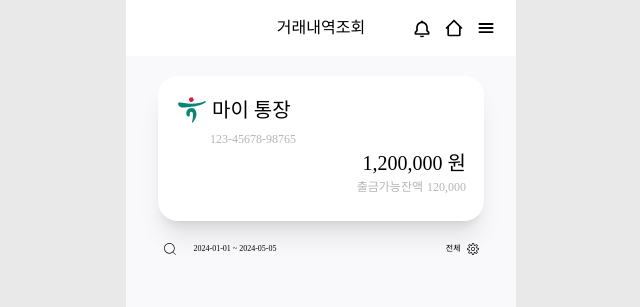
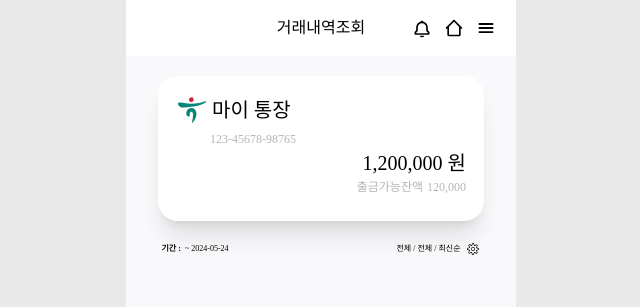
Before and after one commit to hana-runner/hana-v-frontend, a React (Vite) app: page /TransactionHistory in a window 1280 px wide. Shown: the top 307 px of the page, without its empty margins (319-959 px from the left). Built offline with nearby package versions, Linux system fonts and the light colour scheme; a web font is replaced by a local one.

Commit message:
✨ 거래내역 조회옵션 로직 완성

```diff
--- a/package.json
+++ b/package.json
@@ -12,7 +12,9 @@
   },
   "dependencies": {
     "@tanstack/react-query": "^5.37.1",
+    "moment": "^2.30.1",
     "react": "^18.2.0",
+    "react-calendar": "^5.0.0",
     "react-dom": "^18.2.0",
     "react-icons": "^5.2.1",
     "react-router-dom": "^6.23.1"
--- a/src/components/HistoryOption.tsx
+++ b/src/components/HistoryOption.tsx
@@ -1,27 +1,96 @@
-/* eslint-disable react/react-in-jsx-scope */
-import { CiSearch, CiSettings } from "react-icons/ci";
+import React, { useState } from "react";
+import { CiSettings } from "react-icons/ci";
+import moment from "moment";
+import HistoryOptionBoard from "./HistoryOptionBoard";
 
 function HistoryOption() {
-  const startDate = "2024-01-01";
-  const endDate = "2024-05-05";
-  const option = "전체";
+  const today = new Date();
+  const [isModalOpen, setIsModalOpen] = useState(false);
+  const [startDate, setStartDate] = useState<Date | undefined>(undefined);
+  const [endDate, setEndDate] = useState<Date | undefined>(today);
+  const [period, setPeriod] = useState<number | undefined>(0);
+  const [transaction, setTransaction] = useState<number>(0);
+  const [order, setOrder] = useState<number>(0);
+
+  const openModal = () => setIsModalOpen(true);
+  const closeModal = () => setIsModalOpen(false);
+  const handleDate = (start: Date | undefined, end: Date | undefined) => {
+    setStartDate(start);
+    setEndDate(end);
+    setIsModalOpen(false);
+  };
+  const handleOption = (periodName: number | undefined, entireView: number, orderBy: number) => {
+    setPeriod(periodName);
+    setTransaction(entireView);
+    setOrder(orderBy);
+  };
+  const getPeriodText = () => {
+    switch (period) {
+      case 1:
+        return "1개월";
+      case 3:
+        return "3개월";
+      case 6:
+        return "6개월";
+      case 12:
+        return "1년";
+      default:
+        return "전체";
+    }
+  };
+  const getTransactionText = () => {
+    switch (transaction) {
+      case 1:
+        return "입금";
+      case 2:
+        return "출금";
+      default:
+        return "전체";
+    }
+  };
+  const getOrderText = () => {
+    switch (order) {
+      case 1:
+        return "과거순";
+      default:
+        return "최신순";
+    }
+  };
 
   return (
+    <div className="relative">
       <div className="w-[319px] flex flex-wrap justify-between">
         <div className="flex items-center">
-        <CiSearch />
-        <span className="text-[8px] ml-[16px]">
-          {startDate}
+          <span className="text-[8px] font-bold">기간 : </span>
+          <span className="text-[8px] ml-[4px]">
+            {startDate ? moment(startDate).format("YYYY-MM-DD") : ""}
             {" "}
             ~
             {" "}
-          {endDate}
+            {endDate ? moment(endDate).format("YYYY-MM-DD") : ""}
           </span>
         </div>
         <div className="flex items-center">
-        <span className="text-[8px] mr-[4px]">{option}</span>
-        <CiSettings />
+          <span className="text-[8px] mr-[4px]">
+            {getPeriodText()}
+            {"  /  "}
+            {getTransactionText()}
+            {"  /  "}
+            {getOrderText()}
+          </span>
+          <CiSettings onClick={openModal} className="cursor-pointer" />
         </div>
+      </div>
+
+      {isModalOpen && (
+        <div className="fixed mt-[208px] inset-0 flex justify-center transform transition-transform duration-100 ease-in-out">
+          <HistoryOptionBoard
+            closeModal={closeModal}
+            confirmDate={handleDate}
+            confirmOption={handleOption}
+          />
+        </div>
+      )}
     </div>
   );
 }
--- /dev/null
+++ b/src/components/HistoryOptionBoard.tsx
@@ -0,0 +1,183 @@
+import React, { useState, useEffect } from "react";
+import { CgClose } from "react-icons/cg";
+import { IoCalendarOutline } from "react-icons/io5";
+import moment from "moment";
+import Calendar, { CalendarProps } from "react-calendar";
+import PeoridBtn from "./PeoridBtn";
+import "react-calendar/dist/Calendar.css";
+import CalculateDate from "../utils/CalculateDate";
+
+interface HistoryOptionBoardProps {
+  closeModal: () => void;
+  confirmDate: (start: Date | undefined, end: Date | undefined, period: number | undefined) => void;
+  confirmOption: (period: number | undefined, entireView: number, order: number) => void;
+}
+
+function HistoryOptionBoard({ closeModal, confirmDate, confirmOption }: HistoryOptionBoardProps) {
+  const [selectedPeriod, setSelectedPeriod] = useState<number | undefined>(undefined);
+  const today = new Date();
+  const [isStartDate, setStartDate] = useState<Date | undefined>(undefined);
+  const [isEndDate, setEndDate] = useState<Date>(today);
+  const [isStartCalendarOpen, setStartCalendarOpen] = useState(false);
+  const [isEndCalendarOpen, setEndCalendarOpen] = useState(false);
+  const [entireViewOption, setEntireViewOption] = useState<number>(0);
+  const [order, setOrder] = useState<number>(0);
+
+  const handleStartToggleCalendar = () => {
+    setStartCalendarOpen(!isStartCalendarOpen);
+  };
+
+  const handleEndToggleCalendar = () => {
+    setEndCalendarOpen(!isEndCalendarOpen);
+  };
+
+  const handleStartDateChange: CalendarProps["onChange"] = (value) => {
+    if (value instanceof Date) {
+      setStartDate(value);
+      setSelectedPeriod(undefined); // Clear the period
+      setStartCalendarOpen(false);
+    }
+  };
+
+  const handleEndDateChange: CalendarProps["onChange"] = (value) => {
+    if (value instanceof Date) {
+      setEndDate(value);
+      setEndCalendarOpen(false);
+    }
+  };
+
+  const handleConfirm = () => {
+    confirmDate(isStartDate, isEndDate, selectedPeriod);
+    confirmOption(selectedPeriod, entireViewOption, order);
+    closeModal();
+  };
+
+  const handlePeriod = (month: number) => {
+    setStartDate(CalculateDate(isEndDate, month));
+    setSelectedPeriod(month);
+  };
+
+  const handleEntireViewOption = (entireView: number) => {
+    setEntireViewOption(entireView);
+  };
+
+  const handleOrder = (orderOption: number) => {
+    setOrder(orderOption);
+  };
+
+  useEffect(() => {
+    if (isStartDate && !selectedPeriod) {
+      setSelectedPeriod(undefined);
+    }
+  }, [isStartDate, selectedPeriod]);
+
+  const periodOptions = [
+    { month: 1, description: "1개월" },
+    { month: 3, description: "3개월" },
+    { month: 6, description: "6개월" },
+    { month: 12, description: "1년" },
+  ];
+
+  const entireViewTexts = [
+    { month: 0, description: "전체" },
+    { month: 1, description: "입금" },
+    { month: 2, description: "출금" },
+  ];
+
+  const orderTexts = [
+    { month: 0, description: "최신순" },
+    { month: 1, description: "과거순" },
+  ];
+
+  return (
+    <div className="w-[390px] h-[590px] border-t-2 border-hanaSilver rounded-[40px] bg-white">
+      <div className="flex border-b-2 border-hanaSilver-300">
+        <CgClose onClick={closeModal} className="m-[20px] cursor-pointer" />
+        <p className="flex ml-[110px] items-center">조회 옵션</p>
+      </div>
+      <div className="flex flex-col items-center">
+        <p className="py-[24px]">조회기간</p>
+        <div id="btnGroup1" className="flex align-middle items-center">
+          {periodOptions.map((option) => (
+            <PeoridBtn
+              key={option.month}
+              month={option.month}
+              description={option.description}
+              width="w-[76px]"
+              height="h-[25px]"
+              selected={selectedPeriod === option.month}
+              onClick={() => handlePeriod(option.month)}
+            />
+          ))}
+        </div>
+        <div className="flex items-center mt-[24px]">
+          <div id="btnGroup2" className="relative flex justify-between w-[151px] h-[48px] p-[14px] items-center align-middle border-2 border-hanaSilver rounded-[10px]">
+            <p className="text-[12px]">{moment(isStartDate).format("YYYY-MM-DD")}</p>
+            <IoCalendarOutline onClick={handleStartToggleCalendar} className="cursor-pointer" />
+            {isStartCalendarOpen && (
+              <div className="absolute top-[50px] left-0 z-10 bg-white shadow-lg">
+                <Calendar
+                  onChange={handleStartDateChange}
+                  value={isStartDate}
+                  maxDate={isEndDate}
+                />
+              </div>
+            )}
+          </div>
+          <div className="mx-[8px]">-</div>
+          <div className="relative flex justify-between w-[151px] h-[48px] p-[14px] items-center align-middle border-2 border-hanaSilver rounded-[10px]">
+            <p className="text-[12px]">{moment(isEndDate).format("YYYY-MM-DD")}</p>
+            <IoCalendarOutline onClick={handleEndToggleCalendar} className="cursor-pointer" />
+            {isEndCalendarOpen && (
+              <div className="absolute top-[50px] left-0 z-10 bg-white shadow-lg">
+                <Calendar
+                  onChange={handleEndDateChange}
+                  value={isEndDate}
+                  minDate={isStartDate}
+                />
+              </div>
+            )}
+          </div>
+        </div>
+      </div>
+      <div className="flex flex-col items-center">
+        <p className="py-[24px]">거래구분</p>
+        <div className="flex align-middle items-center">
+          {entireViewTexts.map((option) => (
+            <PeoridBtn
+              key={option.month}
+              month={option.month}
+              description={option.description}
+              width="w-[103px]"
+              height="h-[30px]"
+              selected={entireViewOption === option.month}
+              onClick={() => handleEntireViewOption(option.month)}
+            />
+          ))}
+        </div>
+      </div>
+      <div className="flex flex-col items-center">
+        <p className="py-[24px]">정렬순서</p>
+        <div className="flex align-middle items-center">
+          {orderTexts.map((option) => (
+            <PeoridBtn
+              key={option.month}
+              month={option.month}
+              description={option.description}
+              width="w-[159px]"
+              height="h-[30px]"
+              selected={order === option.month}
+              onClick={() => handleOrder(option.month)}
+            />
+          ))}
+        </div>
+      </div>
+      <div className="mt-[32px] flex justify-center">
+        <button type="button" onClick={closeModal} className="w-[85px] h-[53px] mr-[16px] bg-hanaSilver text-white rounded-[15px] shadow-xl">취소</button>
+        <button type="button" onClick={handleConfirm} className="w-[225px] h-[53px] bg-hanaGreen text-white rounded-[15px] shadow-xl">확인</button>
+      </div>
+    </div>
+  );
+}
+
+export default HistoryOptionBoard;
--- /dev/null
+++ b/src/components/PeoridBtn.tsx
@@ -0,0 +1,22 @@
+import React from "react";
+
+interface PeoridBtnProps {
+  month: number;
+  description: string;
+  width: string;
+  height: string;
+  selected: boolean;
+  onClick: (month: number) => void;
+}
+
+function PeoridBtn({
+  month, description, width = "w-[64px]", height = "h-[25px]", selected, onClick,
+} : PeoridBtnProps) {
+  return (
+    <button type="button" value={month} className={`text-[12px] ${width} ${height} mx-[4px] bg-hanaSilver rounded-[8px] bg-opacity-35 ${selected ? "bg-white border-2 border-black" : ""}`} onClick={() => onClick(month)}>
+      {description}
+    </button>
+  );
+}
+
+export default PeoridBtn;
--- a/src/pages/TransactionHistories/TransactionHistory.tsx
+++ b/src/pages/TransactionHistories/TransactionHistory.tsx
@@ -1,11 +1,10 @@
-/* eslint-disable react/react-in-jsx-scope */
-
+import React from "react";
 import { AccountBoard, Navbar } from "../../components";
 import HistoryOption from "../../components/HistoryOption";
 
 function TransactionHistory() {
   return (
-    <section className="flex flex-col items-center">
+    <section className="flex flex-col items-center flex-wrap">
       <Navbar title="거래내역조회" option={false} />
       <AccountBoard />
       <HistoryOption />
--- /dev/null
+++ b/src/utils/CalculateDate.ts
@@ -0,0 +1,7 @@
+import moment from "moment";
+
+const CalculateDate = (endDate: Date, months: number):Date => {
+  return moment(endDate).subtract(months, "months").toDate();
+};
+
+export default CalculateDate;
```
Lines whose indentation alone changed are shown as unchanged.
